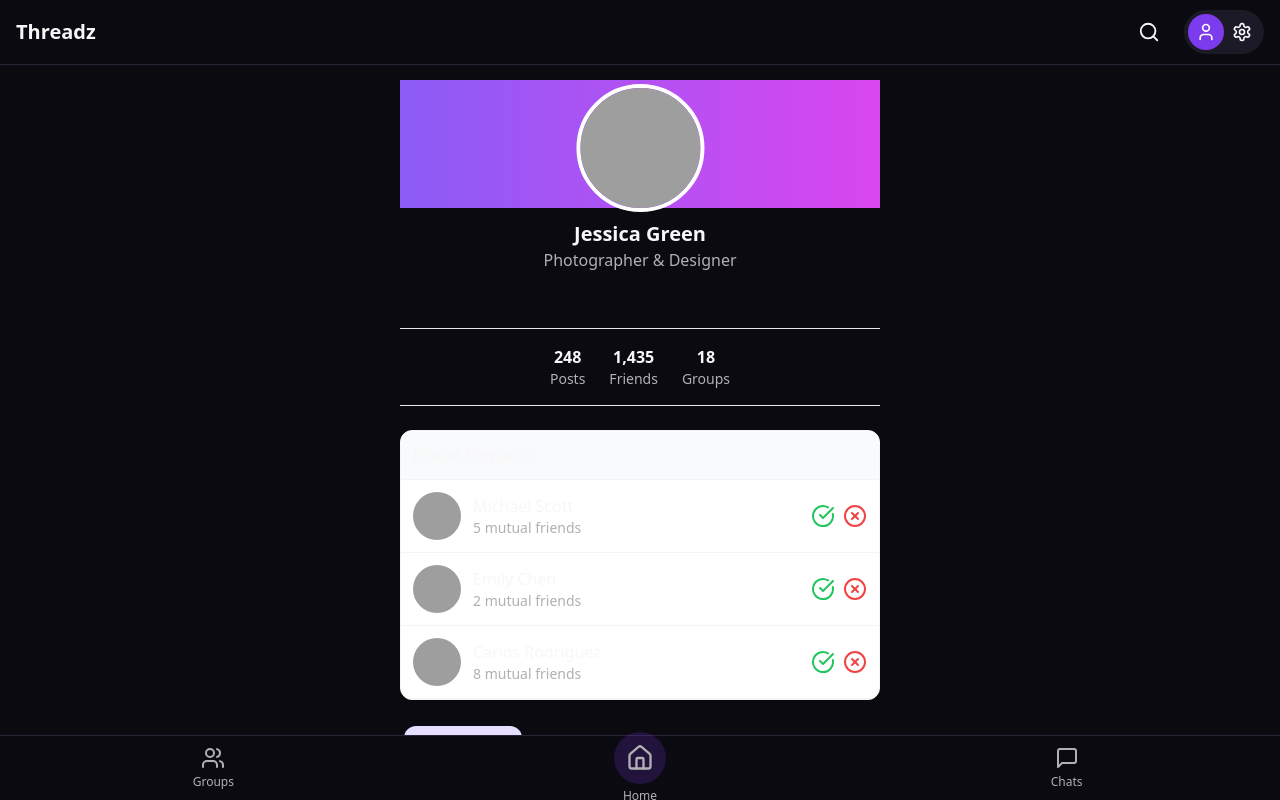
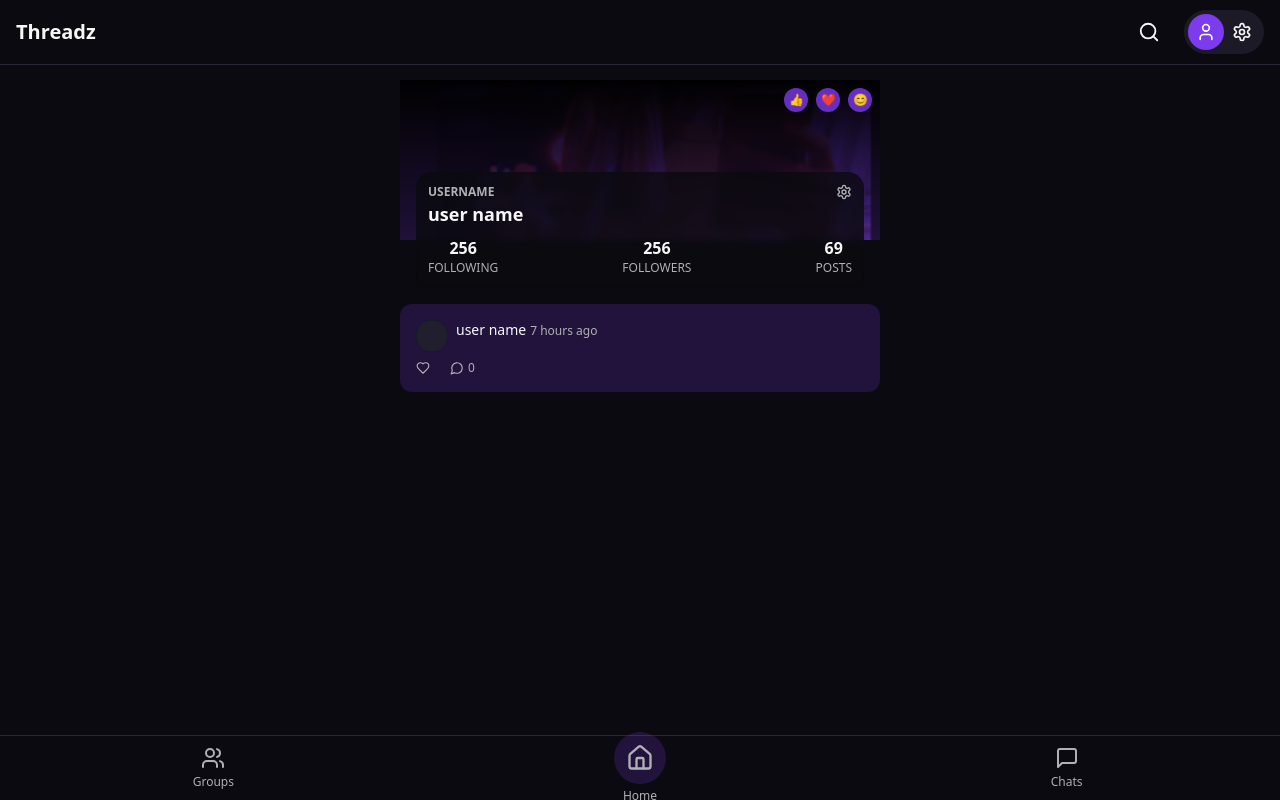
Before and after one commit to SaiAvinashPatoju/flair-friend-feed, a React (Vite) app: page /profile in a window 1280 px wide. Shown: the top 800 px of the page. Built offline with nearby package versions, Linux system fonts and the light colour scheme; grey boxes are pictures that could not be loaded.

Commit message:
Refactor: Redesign homepage and profile page
Redesign the homepage and profile page based on the provided attachments, while maintaining the existing color scheme and functionality of the navigation and settings/profile bars.

```diff
--- a/src/components/posts/Post.tsx
+++ b/src/components/posts/Post.tsx
@@ -1,5 +1,5 @@
 
-import { Heart, MessageCircle, Users } from "lucide-react";
+import { Heart, MessageCircle, SendHorizontal } from "lucide-react";
 import { useState } from "react";
 import { Avatar } from "@/components/ui/avatar";
 
@@ -19,7 +19,6 @@ const Post = ({
   userAvatar,
   timeAgo,
   content,
-  image,
   likesCount: initialLikes,
   commentsCount,
 }: PostProps) => {
@@ -36,44 +35,39 @@ const Post = ({
   };
 
   return (
-    <div className="post-card from-secondary/20 to-card bg-gradient-to-b">
-      <div className="p-4">
-        <div className="flex justify-between items-center mb-3">
-          <div className="flex items-center space-x-2">
-            <Avatar className="h-10 w-10 border border-border/50">
+    <div className="bg-secondary/30 rounded-xl p-4 mb-3">
+      <div className="flex justify-between mb-2">
+        <div className="flex items-center space-x-2">
+          <Avatar className="h-8 w-8 bg-card">
+            {userAvatar ? (
               <img src={userAvatar} alt={username} className="h-full w-full object-cover" />
-            </Avatar>
-            <div>
-              <h3 className="font-medium text-foreground">{username}</h3>
-              <p className="text-xs text-muted-foreground">{timeAgo}</p>
-            </div>
+            ) : (
+              <div className="w-full h-full rounded-full bg-muted"></div>
+            )}
+          </Avatar>
+          <div className="text-sm">
+            <span className="font-medium">{username}</span>
+            <span className="text-muted-foreground ml-1 text-xs">{timeAgo}</span>
           </div>
-          <button onClick={handleLike} className={`p-2 rounded-full ${isLiked ? 'text-red-500' : 'text-muted-foreground'}`}>
-            <Heart size={20} fill={isLiked ? "currentColor" : "none"} />
+        </div>
+        <button
+          onClick={handleLike}
+          className="p-1"
+        >
+          <Heart
+            size={18}
+            className={isLiked ? "text-red-500 fill-red-500" : "text-muted-foreground"}
+          />
+        </button>
+      </div>
+      <p className="text-sm mb-3">{content}</p>
+      <div className="flex justify-between items-center">
+        <div className="flex space-x-2">
+          <button className="p-1 text-muted-foreground">
+            <MessageCircle size={18} />
           </button>
-        </div>
-
-        <p className="mb-3 text-foreground">{content}</p>
-
-        {image && (
-          <div className="mb-3 -mx-4">
-            <img
-              src={image}
-              alt="Post"
-              className="w-full max-h-96 object-cover"
-            />
-          </div>
-        )}
-
-        <div className="flex space-x-4 pt-2">
-          <button className="flex items-center space-x-1 text-muted-foreground hover:text-primary transition-colors">
-            <Users size={20} />
-            <span className="text-sm">Follow</span>
-          </button>
-
-          <button className="flex items-center space-x-1 text-muted-foreground hover:text-primary transition-colors">
-            <MessageCircle size={20} />
-            <span className="text-sm">Comment ({commentsCount})</span>
+          <button className="p-1 text-muted-foreground">
+            <SendHorizontal size={18} />
           </button>
         </div>
       </div>
--- a/src/components/posts/PostsList.tsx
+++ b/src/components/posts/PostsList.tsx
@@ -5,41 +5,29 @@ const mockPosts = [
   {
     id: "1",
     username: "jenny_designs",
-    userAvatar: "https://images.unsplash.com/photo-1649972904349-6e44c42644a7?auto=format&fit=crop&q=80&w=100&h=100",
+    userAvatar: "",
     timeAgo: "2 hours ago",
     content: "Just finished my latest design project! What do you think? 😊 #design #creativity",
-    image: "https://images.unsplash.com/photo-1488590528505-98d2b5aba04b?auto=format&fit=crop&q=80&w=800",
     likesCount: 124,
     commentsCount: 28
   },
   {
     id: "2",
     username: "travel_mike",
-    userAvatar: "https://images.unsplash.com/photo-1500673922987-e212871fec22?auto=format&fit=crop&q=80&w=100&h=100",
+    userAvatar: "",
     timeAgo: "5 hours ago",
     content: "The view from my hike this morning was absolutely breathtaking! 🏔️ #nature #adventure",
-    image: "https://images.unsplash.com/photo-1500673922987-e212871fec22?auto=format&fit=crop&q=80&w=800",
     likesCount: 89,
     commentsCount: 12
   },
   {
     id: "3",
     username: "alex_coder",
-    userAvatar: "https://images.unsplash.com/photo-1526374965328-7f61d4dc18c5?auto=format&fit=crop&q=80&w=100&h=100",
+    userAvatar: "",
     timeAgo: "Yesterday",
     content: "Just launched my new website! Check it out and let me know what you think. Building with React has been such a great experience.",
     likesCount: 56,
     commentsCount: 8
-  },
-  {
-    id: "4",
-    username: "pet_lover",
-    userAvatar: "https://images.unsplash.com/photo-1582562124811-c09040d0a901?auto=format&fit=crop&q=80&w=100&h=100",
-    timeAgo: "2 days ago",
-    content: "My cat just being adorable as usual 😻 #catlover",
-    image: "https://images.unsplash.com/photo-1582562124811-c09040d0a901?auto=format&fit=crop&q=80&w=800",
-    likesCount: 215,
-    commentsCount: 42
   }
 ];
 
@@ -47,30 +35,27 @@ const trendingPosts = [
   {
     id: "5",
     username: "tech_insider",
-    userAvatar: "https://images.unsplash.com/photo-1535223289827-42f1e9919769?auto=format&fit=crop&q=80&w=100&h=100",
+    userAvatar: "",
     timeAgo: "8 hours ago",
     content: "Breaking: The new AI model just released is showing incredible results! 🤖 #AI #technology #future",
-    image: "https://images.unsplash.com/photo-1535223289827-42f1e9919769?auto=format&fit=crop&q=80&w=800",
     likesCount: 1542,
     commentsCount: 329
   },
   {
     id: "6",
     username: "fitness_coach",
-    userAvatar: "https://images.unsplash.com/photo-1517836357463-d25dfeac3438?auto=format&fit=crop&q=80&w=100&h=100",
+    userAvatar: "",
     timeAgo: "1 day ago",
     content: "This 5-minute workout has changed my clients' lives! Try it yourself and see the results 💪 #fitness #health",
-    image: "https://images.unsplash.com/photo-1517836357463-d25dfeac3438?auto=format&fit=crop&q=80&w=800",
     likesCount: 2038,
     commentsCount: 457
   },
   {
     id: "7",
     username: "foodie_adventures",
-    userAvatar: "https://images.unsplash.com/photo-1565299585323-38d6b0865b47?auto=format&fit=crop&q=80&w=100&h=100",
+    userAvatar: "",
     timeAgo: "2 days ago",
     content: "I discovered this hidden gem restaurant and the food is AMAZING! 😍🍽️ #foodie #restaurant #musttry",
-    image: "https://images.unsplash.com/photo-1565299585323-38d6b0865b47?auto=format&fit=crop&q=80&w=800",
     likesCount: 1832,
     commentsCount: 283
   }
@@ -84,7 +69,7 @@ const PostsList = ({ trending = false }: PostsListProps) => {
   const postsToShow = trending ? trendingPosts : mockPosts;
 
   return (
-    <div className="space-y-4">
+    <div className="space-y-1">
       {postsToShow.map((post) => (
         <Post key={post.id} {...post} />
       ))}
--- a/src/pages/HomePage.tsx
+++ b/src/pages/HomePage.tsx
@@ -1,129 +1,143 @@
 
-import { Heart, MessageCircle, Users } from "lucide-react";
+import { Heart, MessageCircle, SendHorizontal } from "lucide-react";
 import { useState } from "react";
 import { Avatar } from "@/components/ui/avatar";
-import PostsList from "@/components/posts/PostsList";
-import {
-  Carousel,
-  CarouselContent,
-  CarouselItem,
-  CarouselPrevious,
-  CarouselNext
-} from "@/components/ui/carousel";
 import { Textarea } from "@/components/ui/textarea";
 import { Button } from "@/components/ui/button";
 
-const TweetBox = () => {
-  const [tweet, setTweet] = useState('');
+// Simplified Tweet component
+const Tweet = ({
+  username,
+  timeAgo,
+  content,
+  isFollowing = false
+}: {
+  username: string;
+  timeAgo: string;
+  content: string;
+  isFollowing?: boolean;
+}) => {
+  const [isLiked, setIsLiked] = useState(false);
 
   return (
-    <div className="tweet-box mb-6">
-      <Carousel className="w-full" opts={{ startIndex: 1 }}>
-        <CarouselContent>
-          <CarouselItem>
-            <div className="p-2">
-              <h3 className="text-lg font-medium mb-2 text-left">What's happening?</h3>
-              <div className="flex items-start space-x-3">
-                <Avatar className="h-12 w-12 bg-accent">
-                  <img src="https://images.unsplash.com/photo-1535223289827-42f1e9919769?auto=format&fit=crop&q=80&w=100&h=100" alt="Your profile" />
+    <div className={`rounded-xl p-4 mb-3 ${isFollowing ? 'bg-secondary/30' : 'bg-muted/40'}`}>
+      <div className="flex justify-between mb-2">
+        <div className="flex items-center space-x-2">
+          <Avatar className="h-8 w-8 bg-card">
+            <div className="w-full h-full rounded-full bg-muted"></div>
           </Avatar>
-                <div className="flex-1">
+          <div className="text-sm">
+            <span className="font-medium">{username}</span>
+            <span className="text-muted-foreground ml-1 text-xs">{timeAgo}</span>
+          </div>
+        </div>
+        <button
+          onClick={() => setIsLiked(!isLiked)}
+          className="p-1"
+        >
+          <Heart
+            size={18}
+            className={isLiked ? "text-red-500 fill-red-500" : "text-muted-foreground"}
+          />
+        </button>
+      </div>
+      <p className="text-sm mb-3">{content}</p>
+      <div className="flex justify-between items-center">
+        <div className="flex space-x-2">
+          <button className="p-1 text-muted-foreground">
+            <MessageCircle size={18} />
+          </button>
+          <button className="p-1 text-muted-foreground">
+            <SendHorizontal size={18} />
+          </button>
+        </div>
+      </div>
+    </div>
+  );
+};
+
+// Tweet composer component
+const TweetComposer = () => {
+  const [text, setText] = useState('');
+
+  return (
+    <div className="bg-primary/20 rounded-xl p-4 mb-4">
+      <div className="flex space-x-3">
+        <Avatar className="h-8 w-8 bg-card flex-shrink-0">
+          <div className="w-full h-full rounded-full bg-muted"></div>
+        </Avatar>
+        <div className="flex-grow">
           <Textarea
-                    className="w-full bg-transparent border-none focus:outline-none resize-none text-foreground placeholder:text-muted-foreground min-h-[100px]"
-                    placeholder="Share your thoughts..."
-                    value={tweet}
-                    onChange={(e) => setTweet(e.target.value)}
+            value={text}
+            onChange={(e) => setText(e.target.value)}
+            placeholder="What's happening?"
+            className="bg-transparent border-none resize-none text-sm min-h-[60px] p-0 focus-visible:ring-0"
           />
           <div className="flex justify-end mt-2">
-                    <Button className="bg-primary hover:bg-primary/80 text-white">
-                      Tweet
+            <Button size="sm" className="rounded-full px-4 py-1 h-8 text-xs bg-primary text-primary-foreground">
+              post
             </Button>
           </div>
         </div>
       </div>
     </div>
-          </CarouselItem>
-          <CarouselItem>
-            <div className="p-2">
-              <h3 className="text-lg font-medium mb-2 text-left">Tweets from people you follow</h3>
-              <div className="space-y-4 p-2">
-                <div className="flex gap-3 items-center p-2 rounded-lg bg-secondary/30">
-                  <Avatar className="h-10 w-10">
-                    <img src="https://images.unsplash.com/photo-1535223289827-42f1e9919769?auto=format&fit=crop&q=80&w=100&h=100" alt="Friend" />
-                  </Avatar>
-                  <div className="text-left flex-1">
-                    <p className="text-sm font-semibold">@alex_coder</p>
-                    <p className="text-foreground">Just launched my new site! Check it out and let me know what you think.</p>
-                  </div>
-                  <Heart size={18} className="text-muted-foreground hover:text-red-500 cursor-pointer" />
-                </div>
-                <div className="flex gap-3 items-center p-2 rounded-lg bg-secondary/30">
-                  <Avatar className="h-10 w-10">
-                    <img src="https://images.unsplash.com/photo-1649972904349-6e44c42644a7?auto=format&fit=crop&q=80&w=100&h=100" alt="Friend" />
-                  </Avatar>
-                  <div className="text-left flex-1">
-                    <p className="text-sm font-semibold">@jenny_designs</p>
-                    <p className="text-foreground">Working on some new UI concepts for a client. Excited to share soon!</p>
-                  </div>
-                  <Heart size={18} className="text-muted-foreground hover:text-red-500 cursor-pointer" />
-                </div>
-              </div>
-            </div>
-          </CarouselItem>
-        </CarouselContent>
-        <div className="flex justify-center mt-2">
-          <div className="flex space-x-1">
-            <div className="w-2 h-2 rounded-full bg-muted"></div>
-            <div className="w-2 h-2 rounded-full bg-primary"></div>
-          </div>
-        </div>
-        <CarouselPrevious className="hidden sm:flex" />
-        <CarouselNext className="hidden sm:flex" />
-      </Carousel>
-    </div>
   );
 };
 
+// Dot indicator component
+const DotIndicator = ({ active = false }: { active?: boolean }) => (
+  <div className={`w-2 h-2 rounded-full ${active ? 'bg-primary' : 'bg-muted'}`}></div>
+);
+
 const HomePage = () => {
-  const [activeTab, setActiveTab] = useState('foryou');
+  const [activeTab, setActiveTab] = useState<'foryou' | 'following'>('foryou');
 
   return (
     <div className="mb-16">
-      <TweetBox />
+      {/* Tweet composer */}
+      <TweetComposer />
 
-      <div className="flex justify-center mb-6">
-        <div className="bg-secondary/50 rounded-full p-1 flex">
-          <button
-            onClick={() => setActiveTab('foryou')}
-            className={`category-tab ${activeTab === 'foryou' ? 'bg-primary text-white' : 'text-muted-foreground'}`}
-          >
-            For You
-          </button>
+      {/* Dots indicator */}
+      <div className="flex justify-center space-x-1 mb-4">
+        <DotIndicator active={true} />
+        <DotIndicator />
+        <DotIndicator />
+      </div>
+
+      {/* Tab selector */}
+      <div className="mb-4">
+        <div className={`${activeTab === 'following' ? 'bg-primary' : 'bg-secondary/40'} text-center py-2 rounded-full mb-4`}>
           <button
             onClick={() => setActiveTab('following')}
-            className={`category-tab ${activeTab === 'following' ? 'bg-primary text-white' : 'text-muted-foreground'}`}
+            className={`text-sm font-medium ${activeTab === 'following' ? 'text-primary-foreground' : 'text-muted-foreground'}`}
           >
-            Following
-          </button>
-          <button
-            onClick={() => setActiveTab('trending')}
-            className={`category-tab ${activeTab === 'trending' ? 'bg-primary text-white' : 'text-muted-foreground'}`}
-          >
-            Trending
+            following
           </button>
         </div>
       </div>
 
-      <div className="space-y-6">
-        {activeTab === 'foryou' && <PostsList />}
-
-        {activeTab === 'following' && (
+      {/* Tweets list */}
+      <div className="space-y-1">
+        {activeTab === 'following' ? (
+          <>
+            <Tweet
+              username="other user name"
+              timeAgo="7 hours ago"
+              content="text content"
+              isFollowing={true}
+            />
+            <Tweet
+              username="other user name"
+              timeAgo="7 hours ago"
+              content="text content"
+              isFollowing={true}
+            />
+          </>
+        ) : (
           <div className="flex items-center justify-center h-40">
-            <p className="text-muted-foreground">Follow users to see their posts here!</p>
+            <p className="text-muted-foreground text-sm">Follow users to see their posts here!</p>
           </div>
         )}
-
-        {activeTab === 'trending' && <PostsList trending={true} />}
       </div>
     </div>
   );
--- a/src/pages/ProfilePage.tsx
+++ b/src/pages/ProfilePage.tsx
@@ -1,119 +1,121 @@
 
 import { Avatar } from "@/components/ui/avatar";
 import { Tabs, TabsContent, TabsList, TabsTrigger } from "@/components/ui/tabs";
-import { Settings, UsersRound, Grid3X3, Bookmark } from "lucide-react";
+import { Settings, Heart, MessageCircle } from "lucide-react";
 import FriendRequestsList from "@/components/profile/FriendRequestsList";
 
-const ProfilePage = () => {
+// Tweet component for profile page
+const ProfileTweet = ({
+  username,
+  timeAgo,
+  content,
+  commentsCount = 0
+}: {
+  username: string;
+  timeAgo: string;
+  content: string;
+  commentsCount?: number;
+}) => {
+  const [isLiked, setIsLiked] = useState(false);
+
   return (
-    <div className="mb-16">
-      {/* Profile Header */}
-      <div className="relative mb-6">
-        <div className="h-32 bg-gradient-to-r from-social-primary to-social-secondary"></div>
-        <div className="absolute -bottom-16 left-1/2 transform -translate-x-1/2 flex flex-col items-center">
-          <Avatar className="h-32 w-32 border-4 border-white">
-            <img
-              src="https://images.unsplash.com/photo-1649972904349-6e44c42644a7?auto=format&fit=crop&q=80&w=100&h=100"
-              alt="Profile"
-              className="h-full w-full object-cover"
-            />
-          </Avatar>
-          <h1 className="text-xl font-bold mt-2">Jessica Green</h1>
-          <p className="text-muted-foreground">Photographer & Designer</p>
+    <div className="bg-primary/20 rounded-xl p-4 mb-3">
+      <div className="flex items-start space-x-2 mb-2">
+        <Avatar className="h-8 w-8 bg-card">
+          <div className="w-full h-full rounded-full bg-muted"></div>
+        </Avatar>
+        <div className="flex-1">
+          <div className="text-sm">
+            <span className="font-medium">{username}</span>
+            <span className="text-muted-foreground ml-1 text-xs">{timeAgo}</span>
+          </div>
+          <p className="text-sm mt-1">{content}</p>
         </div>
       </div>
 
-      {/* Spacing for profile details */}
-      <div className="h-24"></div>
+      <div className="flex space-x-4 mt-2">
+        <button
+          onClick={() => setIsLiked(!isLiked)}
+          className="flex items-center text-xs text-muted-foreground"
+        >
+          <Heart
+            size={14}
+            className={`mr-1 ${isLiked ? "text-red-500 fill-red-500" : ""}`}
+          />
+        </button>
 
-      {/* Stats */}
-      <div className="flex justify-center space-x-6 py-4 border-y border-gray-200 mb-6">
-        <div className="text-center">
-          <p className="font-bold">248</p>
-          <p className="text-sm text-muted-foreground">Posts</p>
-        </div>
-        <div className="text-center">
-          <p className="font-bold">1,435</p>
-          <p className="text-sm text-muted-foreground">Friends</p>
-        </div>
-        <div className="text-center">
-          <p className="font-bold">18</p>
-          <p className="text-sm text-muted-foreground">Groups</p>
+        <div className="flex items-center text-xs text-muted-foreground">
+          <MessageCircle size={14} className="mr-1" />
+          <span>{commentsCount}</span>
         </div>
       </div>
-
-      {/* Friend Requests */}
-      <div className="mb-6">
-        <FriendRequestsList />
-      </div>
-
-      {/* Profile Tabs */}
-      <Tabs defaultValue="posts" className="w-full">
-        <TabsList className="w-full flex bg-transparent mb-4">
-          <TabsTrigger
-            value="posts"
-            className="flex-1 py-2 data-[state=active]:bg-social-light data-[state=active]:text-social-primary"
-          >
-            <Grid3X3 size={18} className="mr-1" />
-            Posts
-          </TabsTrigger>
-          <TabsTrigger
-            value="friends"
-            className="flex-1 py-2 data-[state=active]:bg-social-light data-[state=active]:text-social-primary"
-          >
-            <UsersRound size={18} className="mr-1" />
-            Friends
-          </TabsTrigger>
-          <TabsTrigger
-            value="saved"
-            className="flex-1 py-2 data-[state=active]:bg-social-light data-[state=active]:text-social-primary"
-          >
-            <Bookmark size={18} className="mr-1" />
-            Saved
-          </TabsTrigger>
-          <TabsTrigger
-            value="settings"
-            className="flex-1 py-2 data-[state=active]:bg-social-light data-[state=active]:text-social-primary"
-          >
-            <Settings size={18} className="mr-1" />
-            Settings
-          </TabsTrigger>
-        </TabsList>
-
-        <TabsContent value="posts" className="mt-0">
-          <div className="grid grid-cols-3 gap-1">
-            {[1, 2, 3, 4, 5, 6, 7, 8, 9].map((item) => (
-              <div key={item} className="aspect-square bg-gray-200 rounded-md overflow-hidden">
-                <img
-                  src={`https://images.unsplash.com/photo-1500673922987-e212871fec22?auto=format&fit=crop&q=80&w=300&h=300`}
-                  alt="Post"
-                  className="w-full h-full object-cover"
-                />
-              </div>
-            ))}
-          </div>
-        </TabsContent>
-
-        <TabsContent value="friends" className="mt-0">
-          <div className="flex items-center justify-center h-40">
-            <p className="text-muted-foreground">Your friends will appear here</p>
-          </div>
-        </TabsContent>
-
-        <TabsContent value="saved" className="mt-0">
-          <div className="flex items-center justify-center h-40">
-            <p className="text-muted-foreground">Your saved posts will appear here</p>
-          </div>
-        </TabsContent>
-
-        <TabsContent value="settings" className="mt-0">
-          <div className="flex items-center justify-center h-40">
-            <p className="text-muted-foreground">Account settings will appear here</p>
-          </div>
-        </TabsContent>
-      </Tabs>
     </div>
   );
 };
 
+const ProfilePage = () => {
+  const [userStats] = useState({
+    following: 256,
+    followers: 256,
+    posts: 69
+  });
+
+  return (
+    <div className="mb-16">
+      {/* Profile Header with background image */}
+      <div className="relative mb-16">
+        <div className="h-40 bg-gradient-to-b from-black to-primary/40 overflow-hidden">
+          <img
+            src="/lovable-uploads/ea4191cf-acdb-49ab-996b-3cb231d688d4.png"
+            alt="Profile background"
+            className="w-full h-full object-cover opacity-60 mix-blend-overlay"
+          />
+          <div className="absolute top-2 right-2 flex space-x-2">
+            {/* Social media reaction icons - simplified */}
+            <div className="w-6 h-6 rounded-full bg-primary/80 flex items-center justify-center text-xs">👍</div>
+            <div className="w-6 h-6 rounded-full bg-primary/80 flex items-center justify-center text-xs">❤️</div>
+            <div className="w-6 h-6 rounded-full bg-primary/80 flex items-center justify-center text-xs">😊</div>
+          </div>
+        </div>
+
+        {/* Profile info overlay */}
+        <div className="absolute -bottom-12 left-4 right-4 bg-background/80 backdrop-blur-sm rounded-lg p-3">
+          <div className="flex justify-between items-center">
+            <div className="font-bold uppercase text-xs text-muted-foreground">USERNAME</div>
+            <Settings size={16} className="text-muted-foreground" />
+          </div>
+          <div className="font-bold text-lg mb-2">user name</div>
+
+          {/* Stats */}
+          <div className="flex justify-between text-center">
+            <div>
+              <div className="font-bold">{userStats.following}</div>
+              <div className="text-xs text-muted-foreground uppercase">Following</div>
+            </div>
+            <div>
+              <div className="font-bold">{userStats.followers}</div>
+              <div className="text-xs text-muted-foreground uppercase">Followers</div>
+            </div>
+            <div>
+              <div className="font-bold">{userStats.posts}</div>
+              <div className="text-xs text-muted-foreground uppercase">Posts</div>
+            </div>
+          </div>
+        </div>
+      </div>
+
+      {/* User Posts */}
+      <div className="mt-16">
+        <ProfileTweet
+          username="user name"
+          timeAgo="7 hours ago"
+          content=""
+          commentsCount={0}
+        />
+      </div>
+    </div>
+  );
+};
+
+import { useState } from 'react';
 export default ProfilePage;
```
Also changed, not shown: public/lovable-uploads/ea4191cf-acdb-49ab-996b-3cb231d688d4.png (added). Lines whose indentation alone changed are shown as unchanged.
